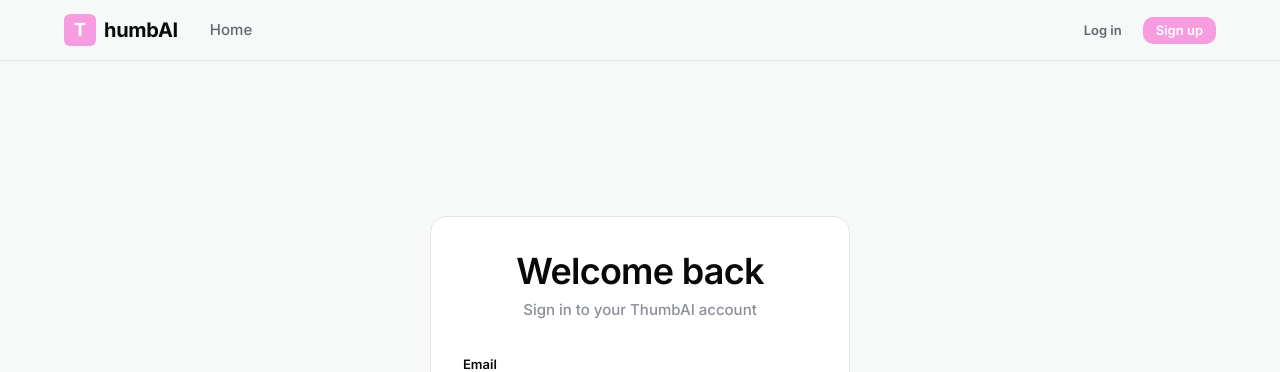
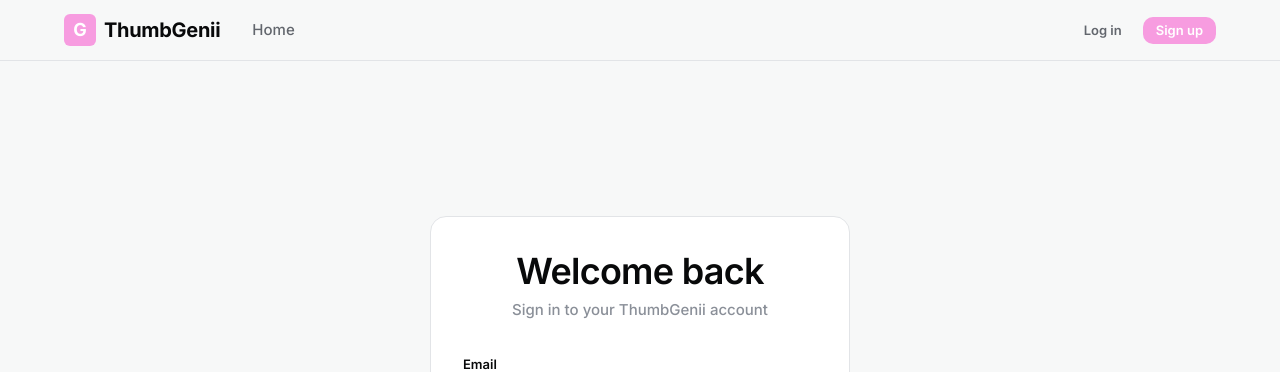
Before and after one commit to dev0jha/ThumbGenii, a React (Vite) app in the folder Frontend/: page /login in a window 1280 px wide. Shown: the top 372 px of the page. Built offline with nearby package versions, Linux system fonts and the light colour scheme; a web font is replaced by a local one.

Commit message:
chore: rebrand application from ThumbAI to ThumbGenii

```diff
--- a/Frontend/index.html
+++ b/Frontend/index.html
@@ -4,7 +4,7 @@
     <meta charset="UTF-8" />
     <link rel="icon" type="image/svg+xml" href="/favicon.svg" />
     <meta name="viewport" content="width=device-width, initial-scale=1.0" />
-    <title>ThumbAI — AI Thumbnail Generator</title>
+    <title>ThumbGenii — AI Thumbnail Generator</title>
     <link rel="preconnect" href="https://fonts.googleapis.com" />
     <link rel="preconnect" href="https://fonts.gstatic.com" crossorigin />
     <link href="https://fonts.googleapis.com/css2?family=Inter:opsz,wght@14..32,300..700&display=swap" rel="stylesheet" />
--- a/Frontend/package.json
+++ b/Frontend/package.json
@@ -1,5 +1,5 @@
 {
-  "name": "frontend",
+  "name": "thumbgenii",
   "private": true,
   "version": "0.0.0",
   "type": "module",
--- a/Frontend/src/components/layout/Header.jsx
+++ b/Frontend/src/components/layout/Header.jsx
@@ -16,8 +16,8 @@ export default function Header() {
     <header className="header">
       <div className="header-inner container">
         <Link to="/" className="header-logo">
-          <span className="header-logo-mark">T</span>
-          <span className="header-logo-text">humbAI</span>
+          <span className="header-logo-mark">G</span>
+          <span className="header-logo-text">ThumbGenii</span>
         </Link>
 
         <nav className="header-nav">
--- a/Frontend/src/pages/Dashboard.jsx
+++ b/Frontend/src/pages/Dashboard.jsx
@@ -50,7 +50,7 @@ export default function Dashboard() {
         <div className="dashboard-empty">Loading...</div>
       ) : projects.length === 0 ? (
         <div className="dashboard-empty">
-          <div className="dashboard-empty-icon">T</div>
+          <div className="dashboard-empty-icon">G</div>
           <h3>No projects yet</h3>
           <p>Create your first AI thumbnail project to get started.</p>
           <Button onClick={() => navigate('/project/new')}>Create Project</Button>
--- a/Frontend/src/pages/Home.jsx
+++ b/Frontend/src/pages/Home.jsx
@@ -85,7 +85,7 @@ export default function Home() {
 
       <footer className="home-footer">
         <div className="container">
-          <p>ThumbAI — AI thumbnail generation for modern creators</p>
+          <p>ThumbGenii — AI thumbnail generation for modern creators</p>
         </div>
       </footer>
     </div>
--- a/Frontend/src/pages/Login.jsx
+++ b/Frontend/src/pages/Login.jsx
@@ -32,7 +32,7 @@ export default function Login() {
       <Card className="auth-card">
         <div className="auth-header">
           <h2>Welcome back</h2>
-          <p>Sign in to your ThumbAI account</p>
+          <p>Sign in to your ThumbGenii account</p>
         </div>
 
         {error && <div className="auth-error">{error}</div>}
```
